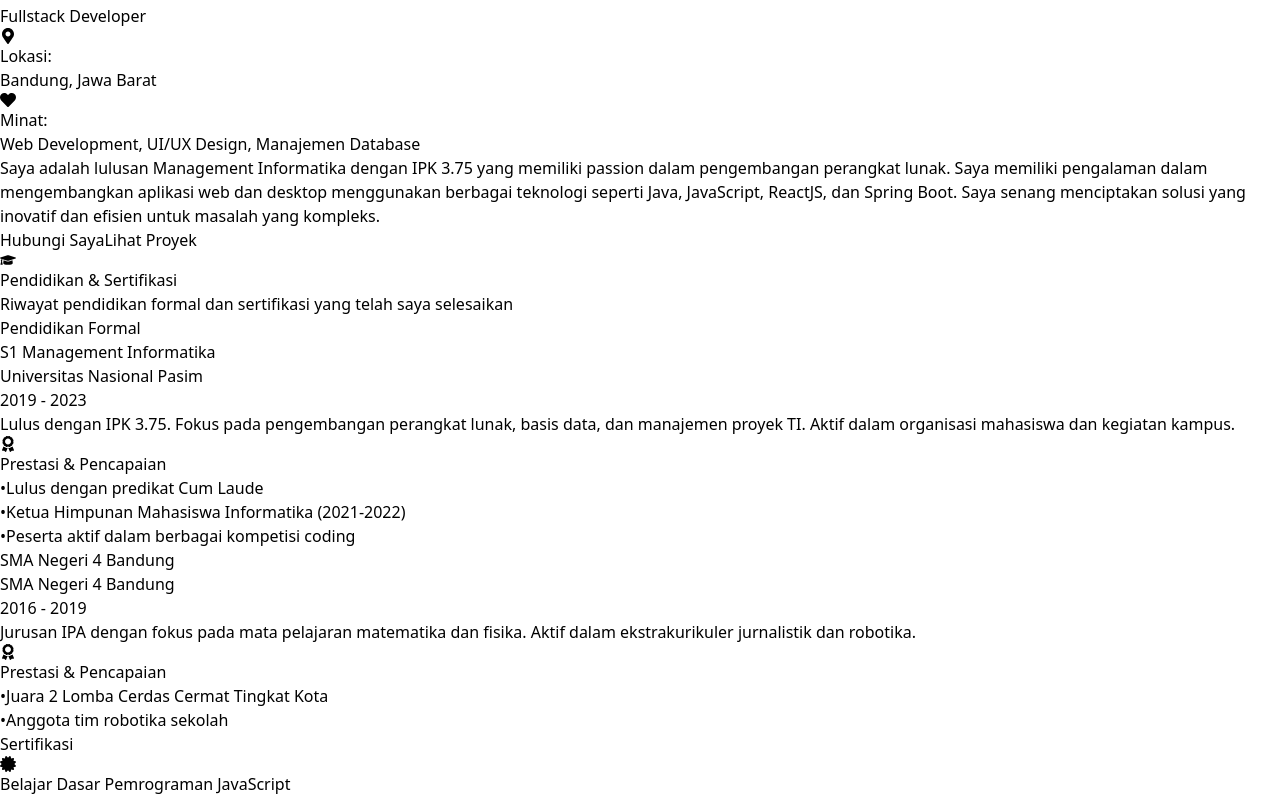
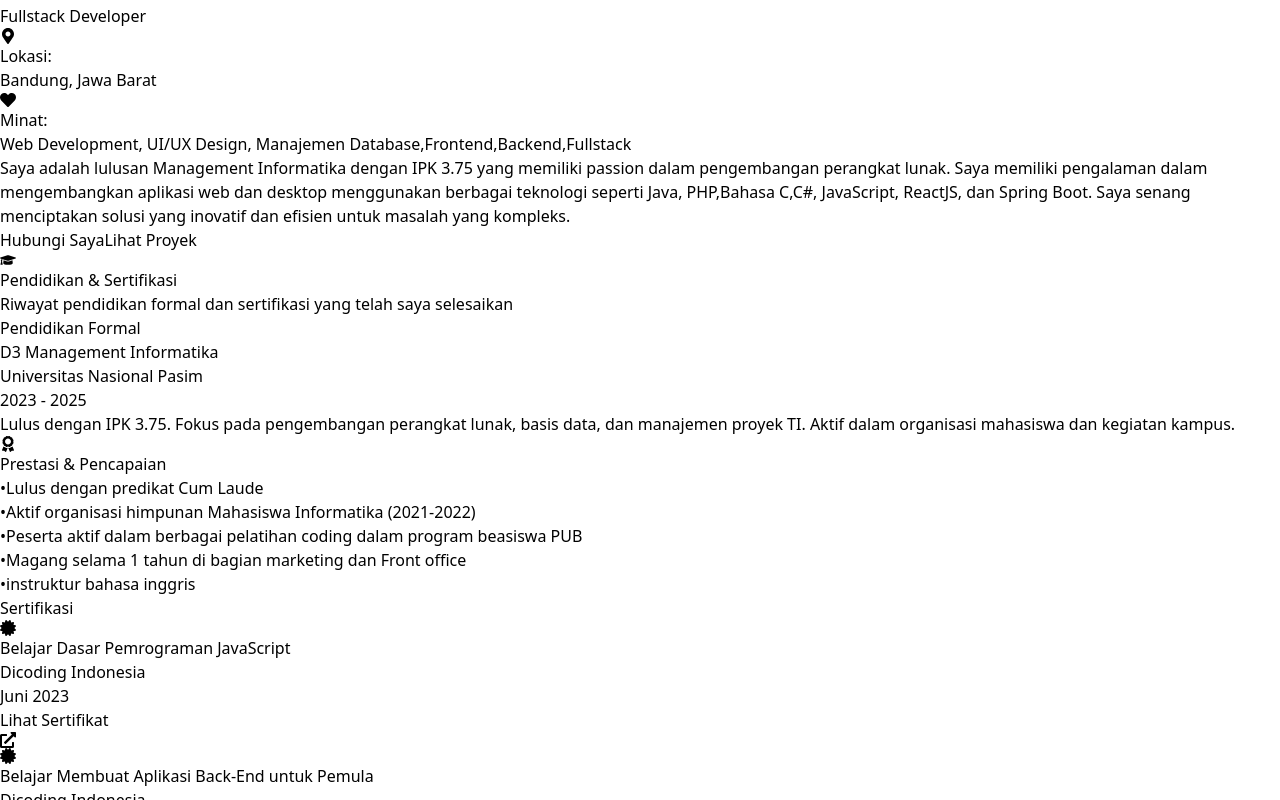
Before and after one commit to imeldaNovianti/Portofolio-Imelda, a React (Vite) app: page / in a window 1280 px wide. Shown: the part 2040-2840 px from the top of the page. Built offline with nearby package versions, Linux system fonts and the light colour scheme.

Commit message:
commit terakhir

```diff
--- a/src/pages/LandingPage.jsx
+++ b/src/pages/LandingPage.jsx
@@ -273,21 +273,21 @@ function LandingPage() {
   ];
 
   const skillsData = [
-    { name: "Java", icon: FaJava, level: 85 },
-    { name: "JavaScript", icon: SiJavascript, level: 80 },
-    { name: "HTML", icon: FaHtml5, level: 90 },
-    { name: "CSS", icon: FaCss3Alt, level: 85 },
-    { name: "ReactJS", icon: FaReact, level: 75 },
-    { name: "Node.js", icon: FaNodeJs, level: 70 },
-    { name: "Spring Boot", icon: SiSpringboot, level: 75 },
-    { name: "SQL & Database", icon: FaDatabase, level: 80 },
-    { name: "PostgreSQL", icon: SiPostgresql, level: 75 },
-    { name: "Postman", icon: SiPostman, level: 85 },
-    { name: "DBeaver", icon: FaDatabase, level: 80 },
-    { name: "UI/UX Design", icon: FaPaintBrush, level: 70 },
-    { name: "Git", icon: FaGitAlt, level: 80 },
-    { name: "Tailwind CSS", icon: SiTailwindcss, level: 85 },
-    { name: "Bahasa C", icon: SiC, level: 75 },
+    { name: "Java", icon: FaJava, level: 100 },
+    { name: "JavaScript", icon: SiJavascript, level: 100 },
+    { name: "HTML", icon: FaHtml5, level: 100 },
+    { name: "CSS", icon: FaCss3Alt, level: 100 },
+    { name: "ReactJS", icon: FaReact, level: 100 },
+    { name: "Node.js", icon: FaNodeJs, level: 100 },
+    { name: "Spring Boot", icon: SiSpringboot, level: 100 },
+    { name: "SQL & Database", icon: FaDatabase, level: 100 },
+    { name: "PostgreSQL", icon: SiPostgresql, level: 100 },
+    { name: "Postman", icon: SiPostman, level: 100 },
+    { name: "DBeaver", icon: FaDatabase, level: 100 },
+    { name: "UI/UX Design", icon: FaPaintBrush, level: 100 },
+    { name: "Git", icon: FaGitAlt, level: 100 },
+    { name: "Tailwind CSS", icon: SiTailwindcss, level: 100 },
+    { name: "Bahasa C", icon: SiC, level: 100 },
   ];
 
   const projectsData = [
@@ -345,24 +345,16 @@ function LandingPage() {
 
   const educationData = [
     {
-      degree: "S1 Management Informatika",
+      degree: "D3 Management Informatika",
       institution: "Universitas Nasional Pasim",
-      period: "2019 - 2023",
+      period: "2023 - 2025",
       description: "Lulus dengan IPK 3.75. Fokus pada pengembangan perangkat lunak, basis data, dan manajemen proyek TI. Aktif dalam organisasi mahasiswa dan kegiatan kampus.",
       achievements: [
         "Lulus dengan predikat Cum Laude",
-        "Ketua Himpunan Mahasiswa Informatika (2021-2022)",
-        "Peserta aktif dalam berbagai kompetisi coding"
-      ]
-    },
-    {
-      degree: "SMA Negeri 4 Bandung",
-      institution: "SMA Negeri 4 Bandung",
-      period: "2016 - 2019",
-      description: "Jurusan IPA dengan fokus pada mata pelajaran matematika dan fisika. Aktif dalam ekstrakurikuler jurnalistik dan robotika.",
-      achievements: [
-        "Juara 2 Lomba Cerdas Cermat Tingkat Kota",
-        "Anggota tim robotika sekolah"
+        "Aktif organisasi himpunan Mahasiswa Informatika (2021-2022)",
+        "Peserta aktif dalam berbagai pelatihan coding dalam program beasiswa PUB",
+        "Magang selama 1 tahun di bagian marketing dan Front office",
+        "instruktur bahasa inggris"
       ]
     }
   ];
@@ -621,6 +613,7 @@ function LandingPage() {
               <motion.div
                 initial={{ opacity: 0, x: -30 }}
                 whileInView={{ opacity: 1, x: 0 }}
+
                 viewport={{ once: true, margin: "-100px" }}
                 transition={{ duration: 0.8 }}
                 className="flex justify-center"
@@ -698,7 +691,7 @@ function LandingPage() {
                       <span className="font-semibold">Minat:</span>
                     </div>
                     <p className={darkMode ? "text-gray-300" : "text-pink-700"}>
-                      Web Development, UI/UX Design, Manajemen Database
+                      Web Development, UI/UX Design, Manajemen Database,Frontend,Backend,Fullstack
                     </p>
                   </motion.div>
                 </div>
@@ -711,7 +704,7 @@ function LandingPage() {
                   transition={{ duration: 0.8, delay: 0.4 }}
                 >
                   Saya adalah lulusan Management Informatika dengan IPK 3.75 yang memiliki passion dalam pengembangan perangkat lunak.
-                  Saya memiliki pengalaman dalam mengembangkan aplikasi web dan desktop menggunakan berbagai teknologi seperti Java,
+                  Saya memiliki pengalaman dalam mengembangkan aplikasi web dan desktop menggunakan berbagai teknologi seperti Java, PHP,Bahasa C,C#,
                   JavaScript, ReactJS, dan Spring Boot. Saya senang menciptakan solusi yang inovatif dan efisien untuk masalah yang kompleks.
                 </motion.p>
 
@@ -861,15 +854,15 @@ function LandingPage() {
                     </div>
                     <div className={`p-3 rounded-lg ${darkMode ? 'bg-gray-600' : 'bg-white'} text-center shadow-sm`}>
                       <p className="font-semibold">Manajemen Proyek</p>
-                      <p className={`text-sm ${darkMode ? 'text-gray-400' : 'text-pink-700'}`}>Dasar</p>
+                      <p className={`text-sm ${darkMode ? 'text-gray-400' : 'text-pink-700'}`}>Baik</p>
                     </div>
                     <div className={`p-3 rounded-lg ${darkMode ? 'bg-gray-600' : 'bg-white'} text-center shadow-sm`}>
                       <p className="font-semibold">Komunikasi</p>
-                      <p className={`text-sm ${darkMode ? 'text-gray-400' : 'text-pink-700'}`}>Baik</p>
+                      <p className={`text-sm ${darkMode ? 'text-gray-400' : 'text-pink-700'}`}>Ahli</p>
                     </div>
                     <div className={`p-3 rounded-lg ${darkMode ? 'bg-gray-600' : 'bg-white'} text-center shadow-sm`}>
                       <p className="font-semibold">Kerja Tim</p>
-                      <p className={`text-sm ${darkMode ? 'text-gray-400' : 'text-pink-700'}`}>Baik</p>
+                      <p className={`text-sm ${darkMode ? 'text-gray-400' : 'text-pink-700'}`}>Ahli</p>
                     </div>
                   </div>
                 </motion.div>
```
Also changed, not shown: 1 other file (tests, documents, lock files or other folders).
